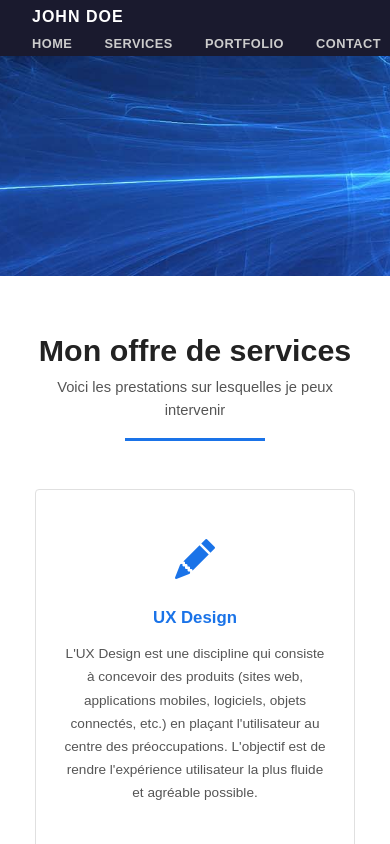
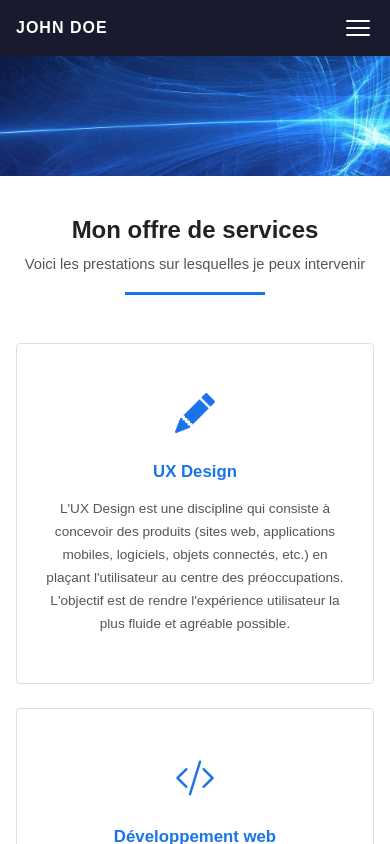
Before and after one commit to PepitoDsgn/portfolio-tom-petitpez, a React (Create React App) app: page /services in a window 390 px wide. Shown: the top 844 px of the page. Built offline with nearby package versions, Linux system fonts and the light colour scheme.

Commit message:
Ajout de Breakpoint MQ, Ajout du burgermenu, Modification CSS Header et footer.

```diff
--- a/src/App.css
+++ b/src/App.css
@@ -65,6 +65,7 @@ body {
 
 .navbar-links a.active {
   color: white;
+  font-weight: 700;
   text-decoration: underline;
   text-underline-offset: 3px;
 }
@@ -339,7 +340,7 @@ body {
 }
 
 .footer-col ul li a:hover {
-  text-decoration: underline;
+  font-weight: 700;
 }
 
 .footer-icons {
@@ -568,13 +569,6 @@ body {
   text-align: center;
 }
 
-@media (max-width: 768px) {
-  .portfolio-grid {
-    grid-template-columns: 1fr;
-  }
-}
-
-/* GitHub modal */
 .modal-avatar {
   width: 220px;
   height: 220px;
@@ -582,3 +576,185 @@ body {
   border-radius: 4px;
   flex-shrink: 0;
 }
+
+.navbar-hamburger {
+  display: none;
+  flex-direction: column;
+  justify-content: center;
+  gap: 5px;
+  background: none;
+  border: none;
+  cursor: pointer;
+  padding: 4px;
+  z-index: 110;
+}
+
+.navbar-hamburger span {
+  display: block;
+  width: 24px;
+  height: 2px;
+  background: white;
+  border-radius: 2px;
+  transition: transform 0.25s, opacity 0.25s;
+}
+
+.navbar-hamburger.open span:nth-child(1) {
+  transform: translateY(7px) rotate(45deg);
+}
+
+.navbar-hamburger.open span:nth-child(2) {
+  opacity: 0;
+}
+
+.navbar-hamburger.open span:nth-child(3) {
+  transform: translateY(-7px) rotate(-45deg);
+}
+
+@media (max-width: 992px) {
+  .portfolio-grid {
+    grid-template-columns: repeat(2, 1fr);
+  }
+
+  .about-card {
+    gap: 2.5rem;
+    padding: 2rem;
+  }
+
+  .form-card {
+    gap: 2rem;
+    padding: 2rem;
+  }
+
+  .hero-content h1 {
+    font-size: 2.2rem;
+  }
+
+  .hero-content h2 {
+    font-size: 1.6rem;
+  }
+}
+
+@media (max-width: 768px) {
+  .navbar-hamburger {
+    display: flex;
+  }
+
+  .navbar-links {
+    display: none;
+    position: fixed;
+    top: 56px;
+    left: 0;
+    right: 0;
+    background-color: #1a1a2e;
+    flex-direction: column;
+    align-items: center;
+    gap: 0;
+    padding: 1rem 0;
+    z-index: 100;
+  }
+
+  .navbar-links.navbar-links--open {
+    display: flex;
+  }
+
+  .navbar-links a {
+    padding: 0.75rem 2rem;
+    width: 100%;
+    text-align: center;
+    font-size: 0.9rem;
+  }
+
+  .hero-content h1 {
+    font-size: 1.8rem;
+  }
+
+  .hero-content h2 {
+    font-size: 1.3rem;
+  }
+
+  .hero-banner {
+    height: 160px;
+  }
+
+  .about-card {
+    flex-direction: column;
+    gap: 2rem;
+    padding: 1.75rem 1.25rem;
+  }
+
+  .form-card {
+    flex-direction: column;
+    gap: 2rem;
+    padding: 1.75rem 1.25rem;
+  }
+
+  .contact-section {
+    padding: 2.5rem 1rem;
+  }
+
+  .portfolio-grid {
+    grid-template-columns: 1fr;
+  }
+
+  .services-grid {
+    flex-direction: column;
+    align-items: center;
+  }
+
+  .service-card {
+    max-width: 100%;
+    width: 100%;
+  }
+
+  .footer {
+    flex-direction: column;
+    align-items: center;
+    text-align: center;
+    padding: 2rem 1.5rem;
+  }
+
+  .footer-icons {
+    justify-content: center;
+  }
+
+  .coords-list li {
+    justify-content: center;
+  }
+}
+
+@media (max-width: 480px) {
+  .hero-content h1 {
+    font-size: 1.4rem;
+  }
+
+  .hero-content h2 {
+    font-size: 1.1rem;
+  }
+
+  .hero-btn {
+    padding: 0.6rem 1.4rem;
+    font-size: 0.85rem;
+  }
+
+  .hero-banner {
+    height: 120px;
+  }
+
+  .page-header-title {
+    font-size: 1.5rem;
+  }
+
+  .about-card,
+  .form-card {
+    padding: 1.25rem 1rem;
+  }
+
+  .portfolio-section,
+  .services-section {
+    padding: 2.5rem 1rem 3rem;
+  }
+
+  .navbar {
+    padding: 0 1rem;
+  }
+}
--- a/src/App.js
+++ b/src/App.js
@@ -1,5 +1,5 @@
 import { useState, useEffect } from 'react';
-import { Link, Route, Routes } from 'react-router-dom';
+import { Link, NavLink, Route, Routes } from 'react-router-dom';
 import ProgressBar from 'react-bootstrap/ProgressBar';
 import Modal from 'react-bootstrap/Modal';
 import Button from 'react-bootstrap/Button';
@@ -132,16 +132,27 @@ function Home() {
 }
 
 function App() {
+  const [menuOpen, setMenuOpen] = useState(false);
+
   return (
     <div className="App">
       <header className="navbar">
         <div className="navbar-brand">JOHN DOE</div>
-        <nav className="navbar-links">
-          <Link to="/">Home</Link>
-          <Link to="/services">Services</Link>
-          <Link to="/portfolio">Portfolio</Link>
-          <Link to="/contact">Contact</Link>
-          <Link to="/mentions">Mentions Légales</Link>
+        <button
+          className={`navbar-hamburger${menuOpen ? ' open' : ''}`}
+          onClick={() => setMenuOpen((v) => !v)}
+          aria-label="Menu"
+        >
+          <span />
+          <span />
+          <span />
+        </button>
+        <nav className={`navbar-links${menuOpen ? ' navbar-links--open' : ''}`}>
+          <NavLink to="/" end onClick={() => setMenuOpen(false)}>Home</NavLink>
+          <NavLink to="/services" onClick={() => setMenuOpen(false)}>Services</NavLink>
+          <NavLink to="/portfolio" onClick={() => setMenuOpen(false)}>Portfolio</NavLink>
+          <NavLink to="/contact" onClick={() => setMenuOpen(false)}>Contact</NavLink>
+          <NavLink to="/mentions" onClick={() => setMenuOpen(false)}>Mentions Légales</NavLink>
         </nav>
       </header>
 
@@ -188,7 +199,7 @@ function App() {
           <h4>Mes dernières réalisations</h4>
           <ul>
             {footerProjects.map((project) => (
-              <li key={project}><a href="#project">{project}</a></li>
+              <li key={project}><Link to="/portfolio">{project}</Link></li>
             ))}
           </ul>
         </div>
```
